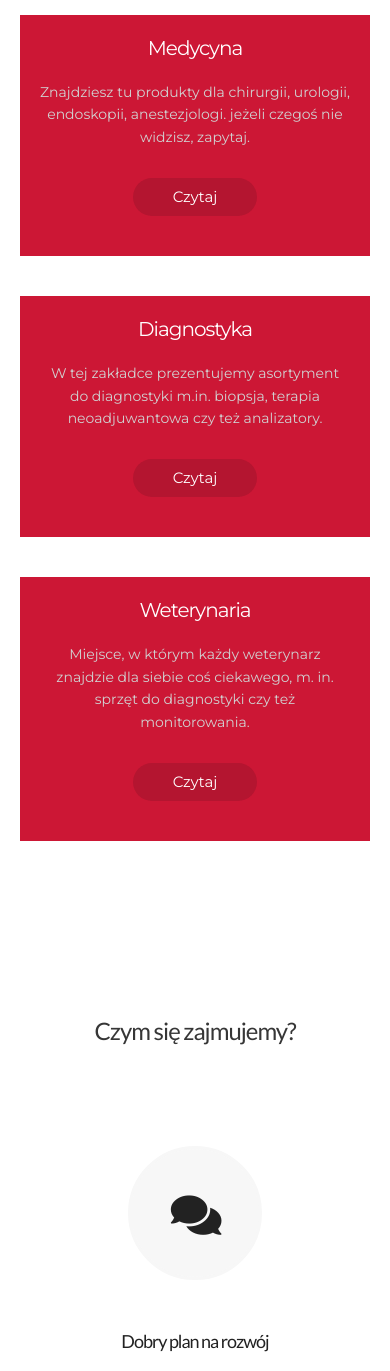
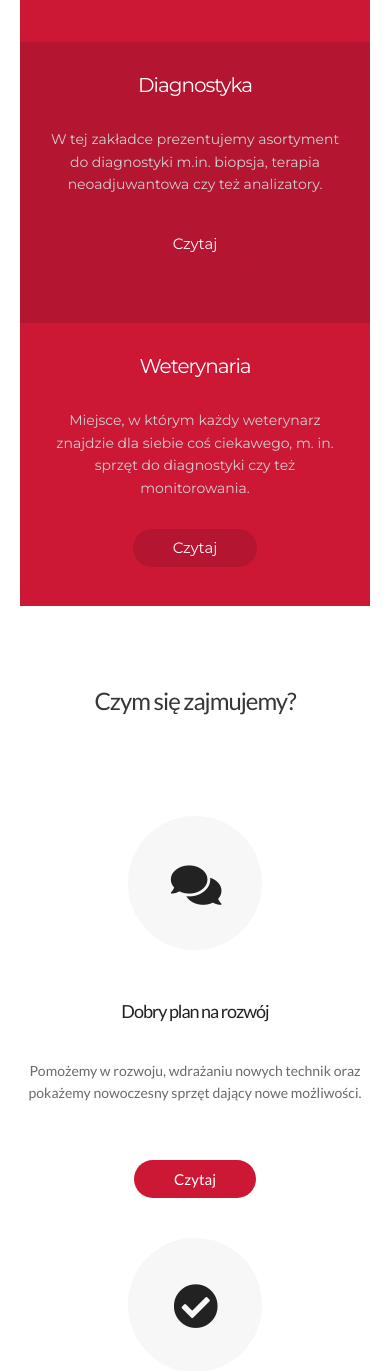
Before and after one commit to hergerr/seedmed-web-project, a PHP site: page / in a window 390 px wide. Shown: the part 429-1800 px from the top of the page. Run offline with PHP 8.4, Linux system fonts and the light colour scheme; some libraries are stand-ins or nearby versions.

Commit message:
fixed slider

```diff
--- a/css/index.css
+++ b/css/index.css
@@ -9,27 +9,62 @@
     height: 790px;
 }
 
-@media (max-width: 700px) {
-    .hero-slider {
-        height: 1100px;
+@media (max-width: 1000px) {
+    .slider {
+        display: none;
+    }
+    .hero-slider h1 {
+        display: none;
+    }
+
+    .hero-box {
+        margin-top: 0;
+    }
+
+    .hero-box h3 {
+        padding: 10px;
+    }
+
+    .second-box{
+        background-color: #B41530 !important;
+    }
+
+    .hero-boxes .one-third.column {
+        width: 100% !important;
+        margin-left: 0;
+    }
+
+    .hero-slider .container {
+        width: 100%;
     }
 }
 
-@media (max-width: 550px) {
+@media (max-width: 700px)
+{
     .hero-slider {
-        height: 1200px;
+        height: 900px;
     }
 }
 
-@media (max-width: 400px) {
+@media (max-width: 550px)
+{
     .hero-slider {
-        height: 1230px;
+        height: 900px;
+    }
+
+    .hero-slider .container {
+        width: 100%;
     }
 }
 
-@media (max-width: 380px) {
+@media (max-width: 350px)
+{
     .hero-slider {
-        height: 1300px;
+        height: 1000px;
+    }
+
+    .hero-slider .container {
+        width: 100%;
     }
 }
 
@@ -64,13 +99,6 @@
     background-color: #CC1735;
     padding-bottom: 99999px;
     margin-bottom: -99999px;
-}
-
-@media (max-width: 800px) {
-    .hero-box {
-        padding-bottom: 20px;
-        margin-bottom: 0px;
-    }
 }
 
 .hero-box button {
--- a/index.html
+++ b/index.html
@@ -155,7 +155,7 @@
                             </div>
 
                             <div class="one-third column">
-                                <div class="hero-box">
+                                <div class="hero-box second-box">
                                     <h3 class="reveal-second">Diagnostyka</h3>
                                     <p class="reveal-second">W tej zakładce prezentujemy asortyment do diagnostyki m.in. biopsja, terapia neoadjuwantowa czy też analizatory.</p>
                                     <a href="diagnosis.html" class="reveal-second"><button class="button-readmore">Czytaj</button></a>
```
